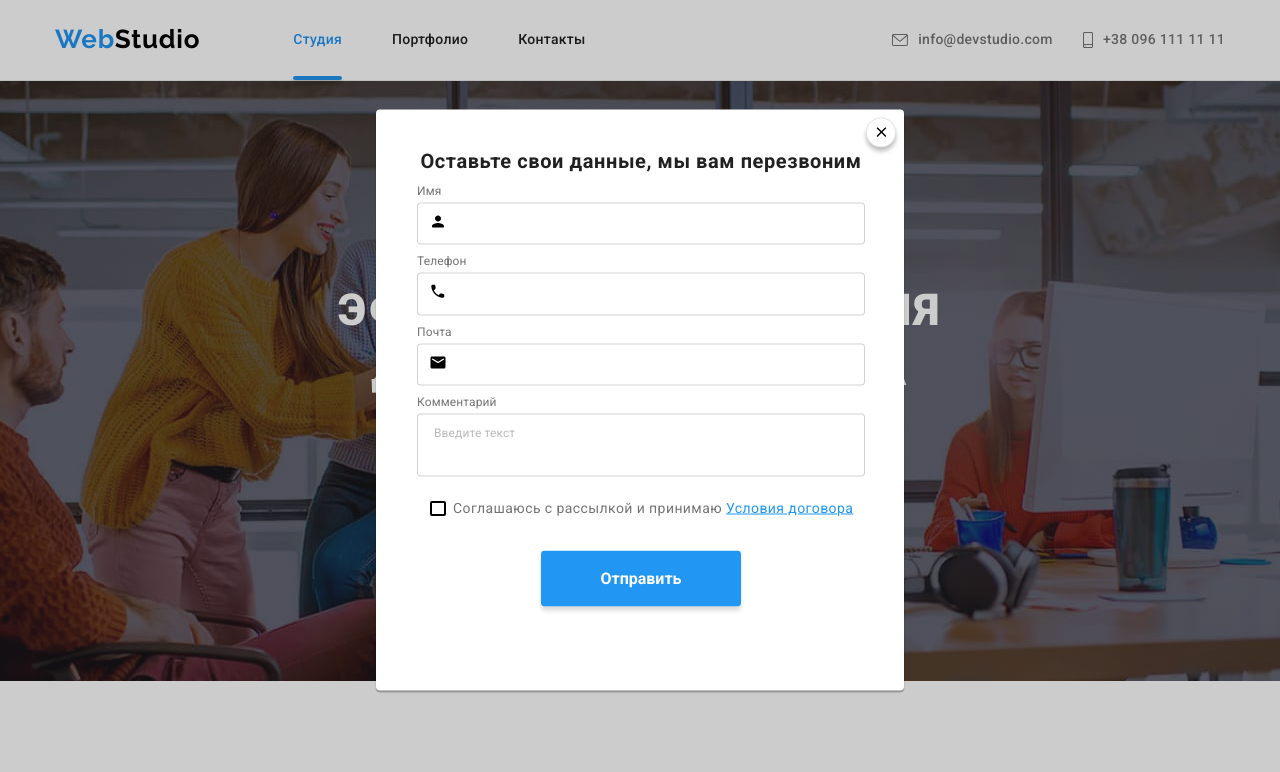
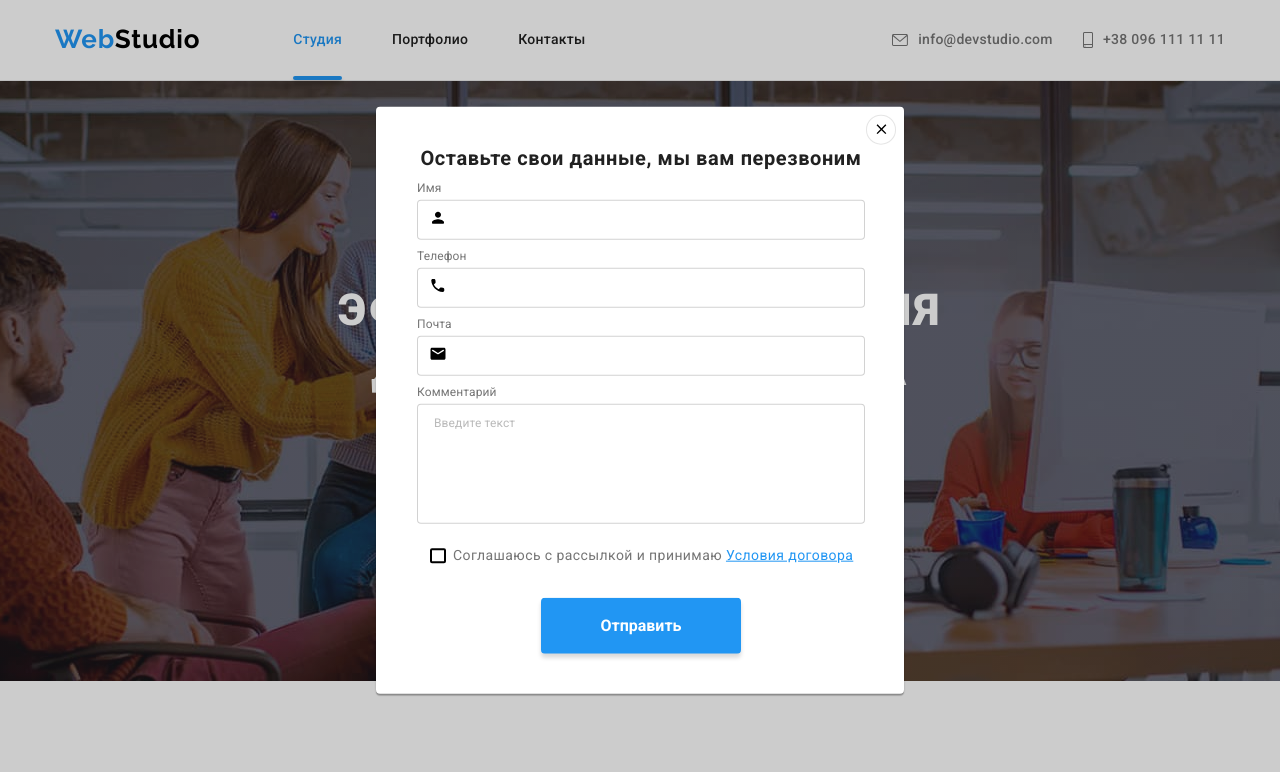
Before and after one commit to ValeriiYr/goit-markup-hw-06, a plain HTML site: page index.html in a window 1280 px wide. Both pictures are taken after a click on the button "Заказать услугу". Shown: the top 772 px of the page. Drawn offline with nearby package versions, Linux system fonts and the light colour scheme; files whose address does not match are found by name.

Commit message:
змінює в інпуті висоту, додає перехід кнопки закриття, та з-індекс бекдропу

```diff
--- a/css/style.css
+++ b/css/style.css
@@ -257,6 +257,7 @@ body {
   width: 100%;
   height: 100%;
   background: rgba(0, 0, 0, 0.2);
+  z-index: 1;
 
   opacity: 1;
   transition: opacity 250ms cubic-bezier(0.4, 0, 0.2, 1);
@@ -322,6 +323,7 @@ textarea {
 }
 
 .form-input {
+  height: 40px;
   margin: 0;
   padding: 11px 12px 11px 42px;
   border: 1px solid rgba(33, 33, 33, 0.2);
@@ -337,6 +339,7 @@ textarea {
 }
 
 .form-textarea {
+  height: 120px;
   padding: 12px 16px;
 }
 
@@ -436,8 +439,9 @@ textarea {
   height: 30px;
   background-color: var(--primary-background-color);
   border: 1px solid rgba(0, 0, 0, 0.1);
-  box-shadow: 0px 4px 4px rgba(0, 0, 0, 0.25);
   border-radius: 50%;
+
+  transition: fill 250ms cubic-bezier(0.4, 0, 0.2, 1);
 }
 
 .close:focus,
```
